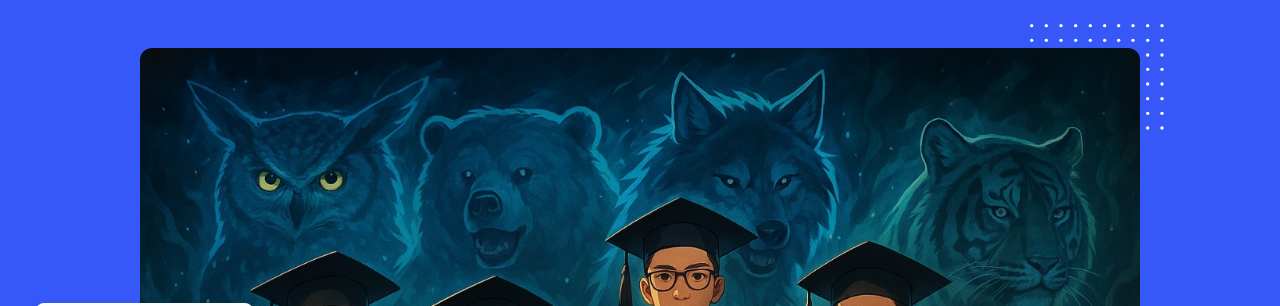
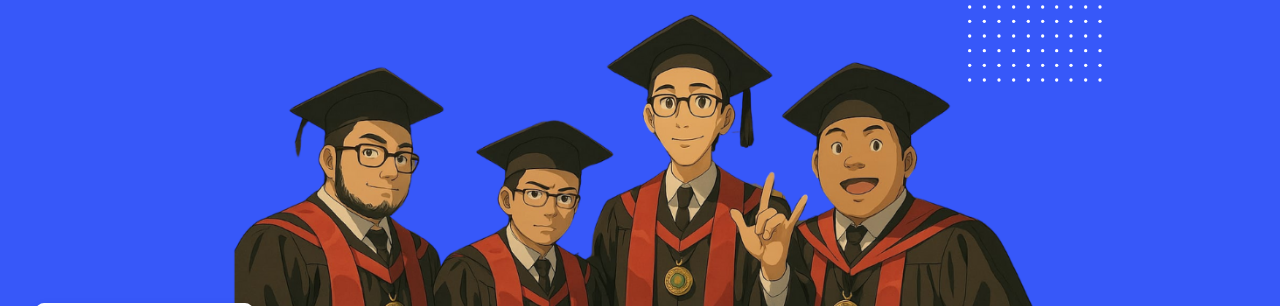
Before and after one commit to Empatra-DigiTech/portoED, an Astro site: page / in a window 1280 px wide. Shown: the part 425-731 px from the top of the page. Built offline with nearby package versions, Linux system fonts and the light colour scheme; Astro itself is replaced by a stand-in of ours.

Commit message:
Change home Image

```diff
--- a/src/components/Hero.astro
+++ b/src/components/Hero.astro
@@ -104,11 +104,11 @@
         </div>
       </div>
 
-      <div class="w-full px-8">
-        <div class="wow fadeInUp relative z-10 mx-auto max-w-[1000px]" data-wow-delay=".25s">
-          <div class="mt-16">
+      <div class="w-full px-6">
+        <div class="wow fadeInUp relative z-10 mx-auto max-w-[875px]" data-wow-delay=".25s">
+          <div class="mt-4">
             <img
-              src="/assets/hero/Sarjana.jpg"
+              src="/assets/hero/Home.png"
               alt="hero"
               class="mx-auto max-w-full rounded-t-xl rounded-tr-xl"
             />
```
Also changed, not shown: public/assets/hero/Home.png (added).
